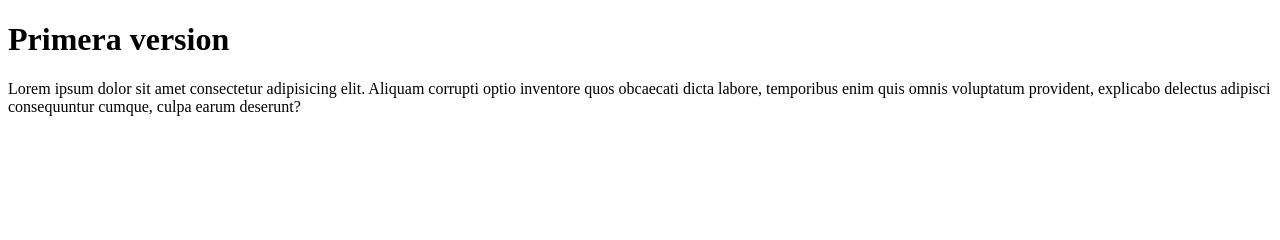
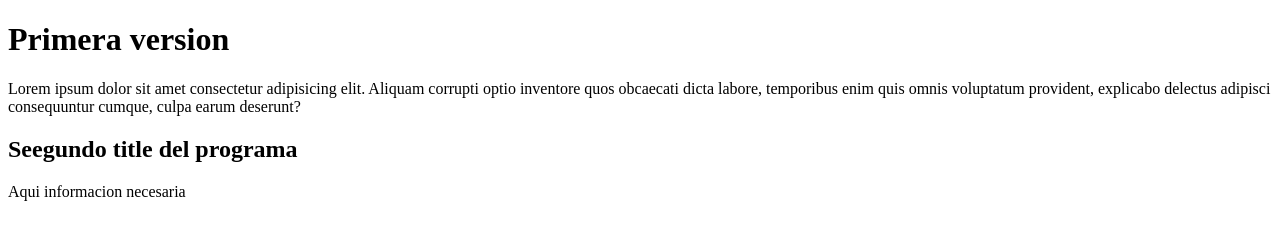
Before and after one commit to calleja16/Git-prueba, a plain HTML site: page index.html in a window 1280 px wide. Drawn offline with Linux system fonts and the light colour scheme.

Commit message:
Tercera version

```diff
--- a/index.html
+++ b/index.html
@@ -8,5 +8,7 @@
 <body>
     <h1>Primera version</h1>
     <p>Lorem ipsum dolor sit amet consectetur adipisicing elit. Aliquam corrupti optio inventore quos obcaecati dicta labore, temporibus enim quis omnis voluptatum provident, explicabo delectus adipisci consequuntur cumque, culpa earum deserunt?</p>
+    <h2>Seegundo title del programa</h2>
+    <p>Aqui informacion necesaria</p>
 </body>
 </html>
```
